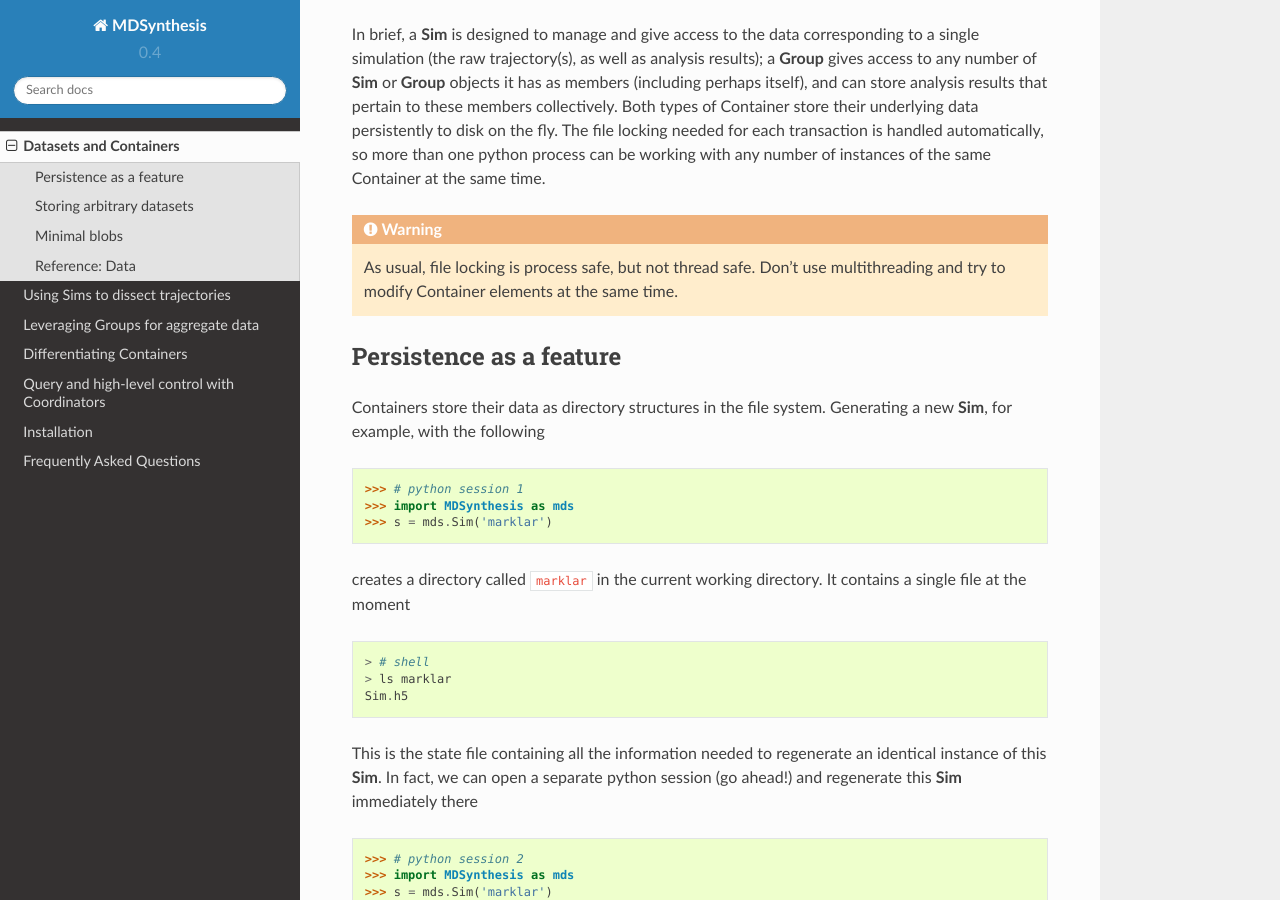
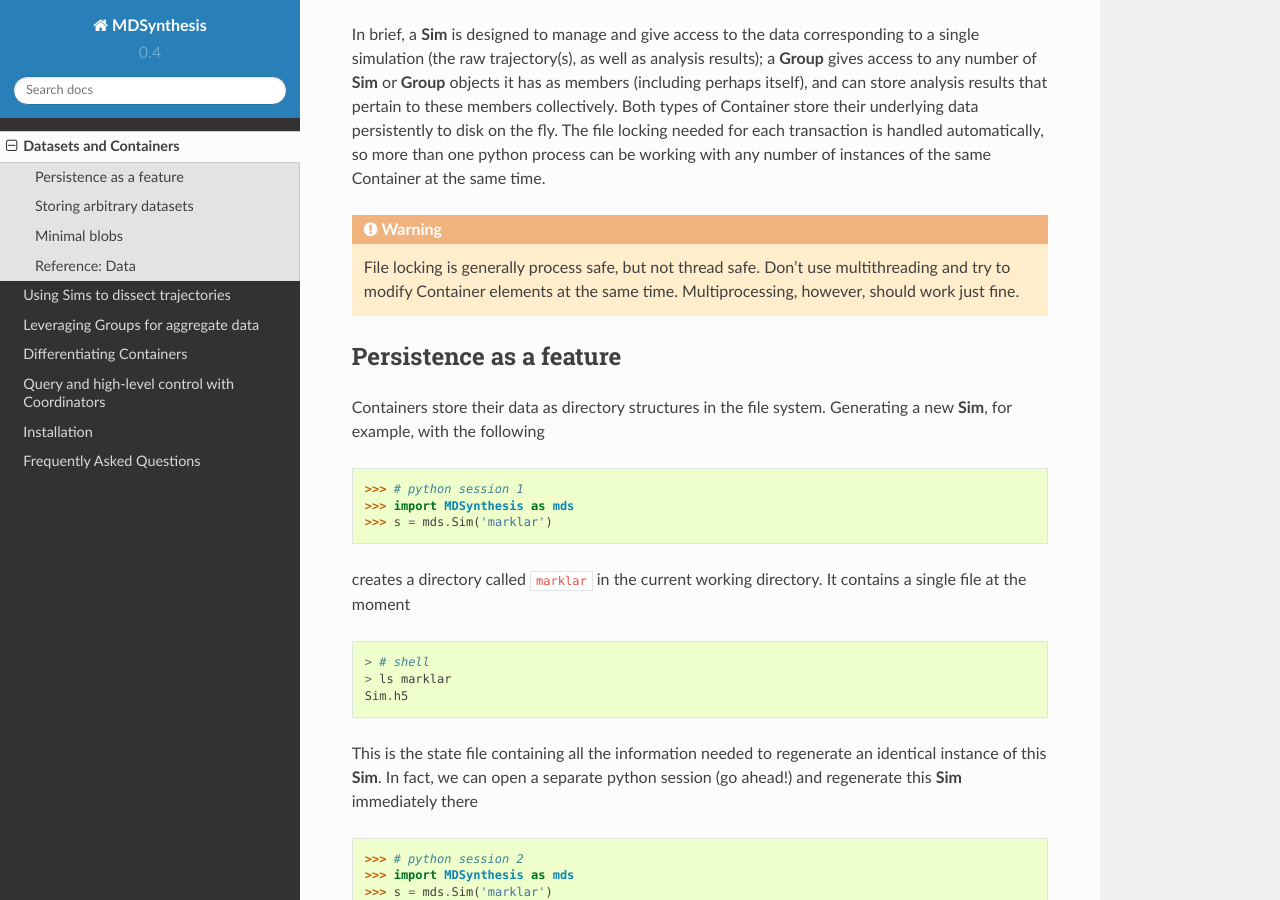
Before and after one commit to datreant/datreant, a Sphinx documentation site: the page built from docs/data.rst, in a window 1280 px wide and 900 px high, scrolled down 329 px. Built offline with Sphinx 7.4.7 and the Read the Docs theme 2.0.0, drawn with Linux system fonts in a browser that asks for light colours; pages that are not in the unit, such as notebooks, are missing from menus.

Commit message:
Small change to note on file locking.
Less presumptuous.

```diff
--- a/docs/data.rst
+++ b/docs/data.rst
@@ -19,9 +19,9 @@ data persistently to disk on the fly. The file locking needed for each
 transaction is handled automatically, so more than one python process can be
 working with any number of instances of the same Container at the same time.
 
-.. warning:: As usual, file locking is process safe, but not thread safe. Don't
-             use multithreading and try to modify Container elements at the same
-             time.
+.. warning:: File locking is generally process safe, but not thread safe. Don't
+             use multithreading and try to modify Container elements at the
+             same time. Multiprocessing, however, should work just fine.
 
 Persistence as a feature
 ========================
```
